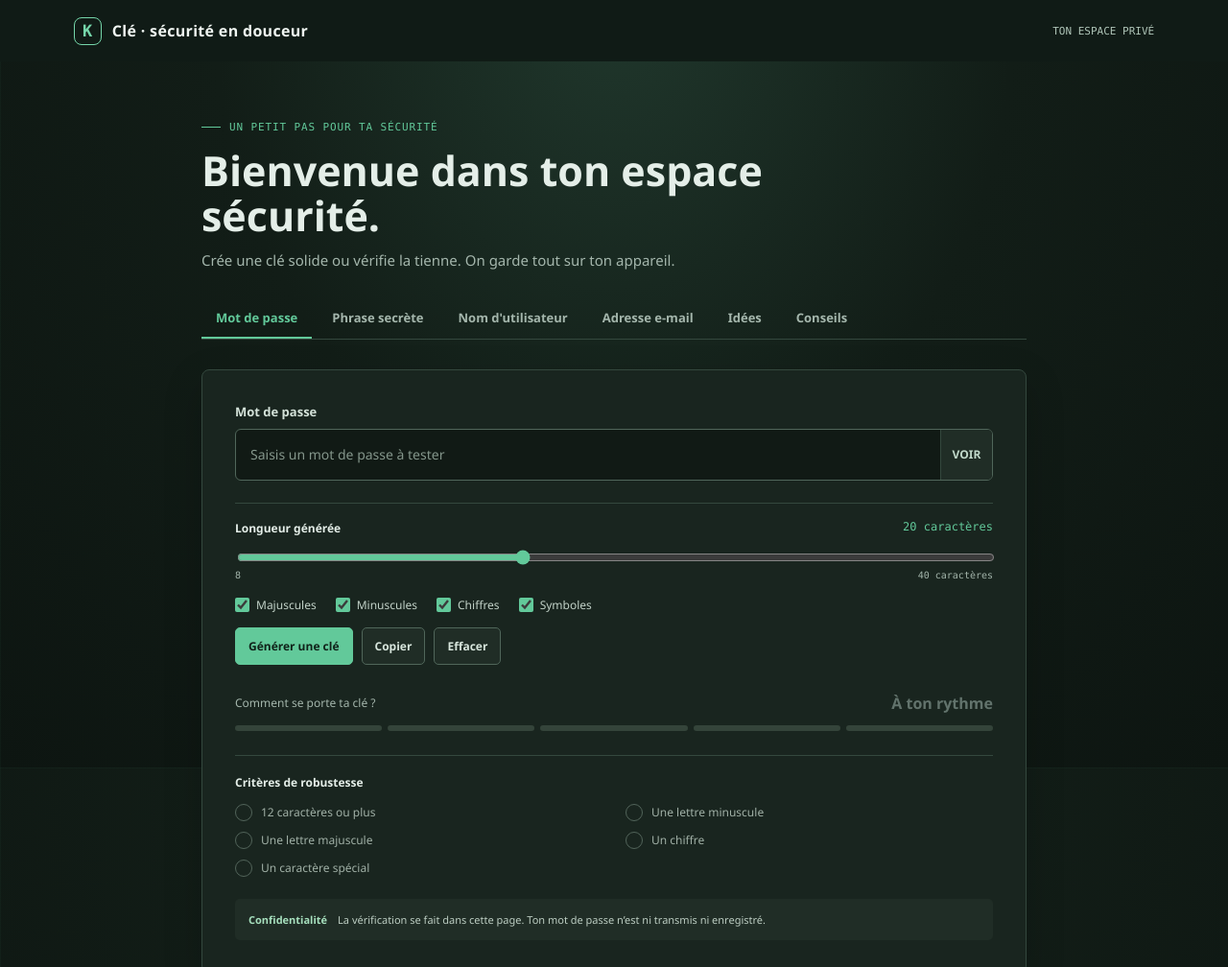
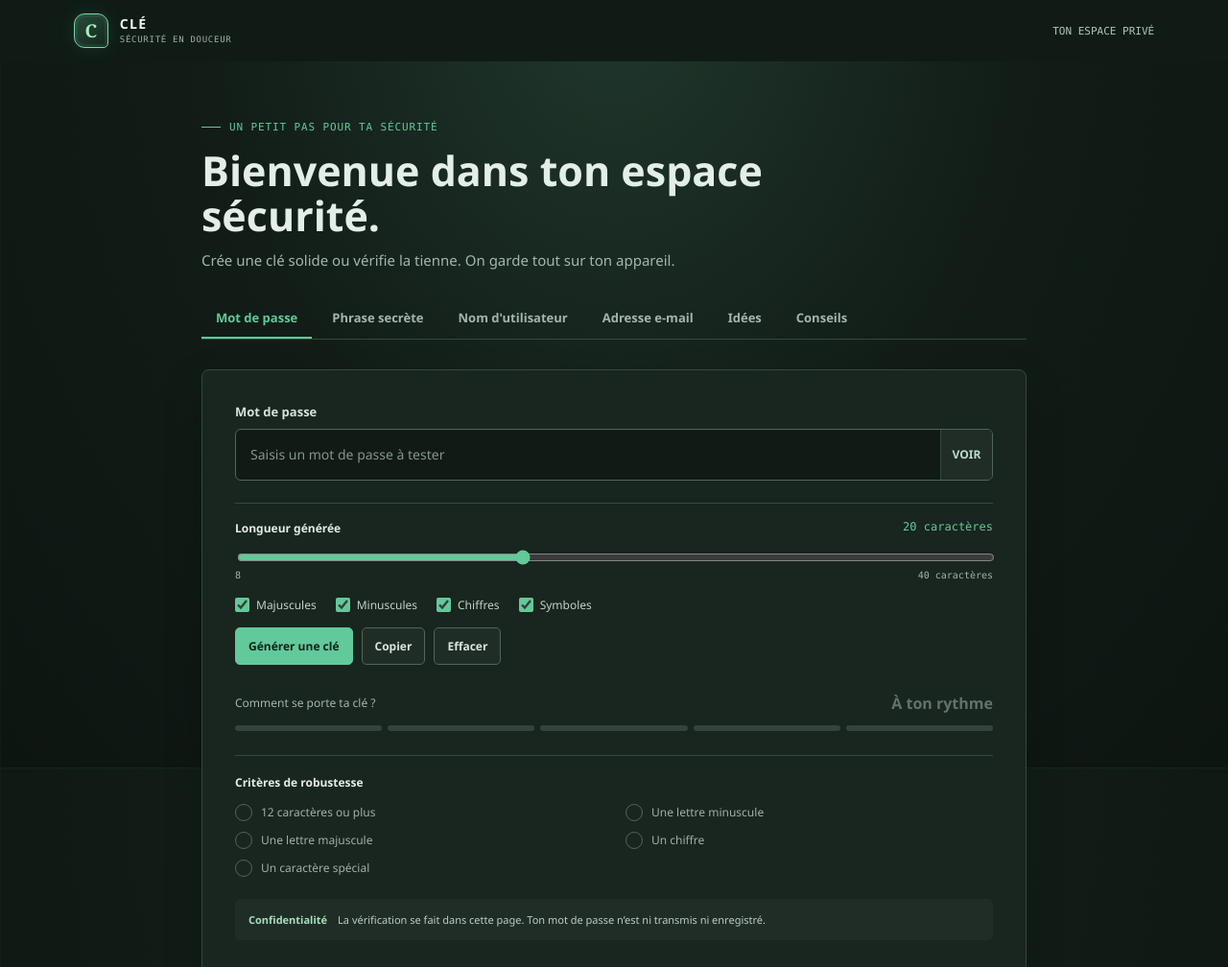
Before and after one commit to mistuyamistuya-hash/cle-securite-mav, a plain HTML site: page index.html in a window 1280 px wide. Shown: the top 1008 px of the page at 96% size. Drawn offline with Linux system fonts and the light colour scheme.

Commit message:
Add files via upload

```diff
--- a/index.html
+++ b/index.html
@@ -43,8 +43,11 @@
       background: #101b16;
       color: #f0f6f2;
     }
-    .brand { display: flex; gap: 11px; align-items: center; font-weight: 700; letter-spacing: .02em; }
-    .brand-mark { display: grid; place-items: center; width: 29px; height: 29px; border: 1px solid #75d6aa; border-radius: 8px; color: #75d6aa; font-family: Consolas, monospace; font-size: 17px; }
+    .brand { display: flex; gap: 12px; align-items: center; }
+    .brand-mark { display: grid; place-items: center; width: 36px; height: 36px; border: 1px solid #75d6aa; border-radius: 11px 11px 5px 11px; background: linear-gradient(145deg, #294c3a, #14251d); box-shadow: inset 0 0 0 3px #62c99a18, 0 0 18px #62c99a20; color: #a5edc2; font: 700 19px Georgia, serif; }
+    .brand-copy { display: grid; gap: 4px; }
+    .brand-title { color: #f0f6f2; font-size: 14px; line-height: 1; letter-spacing: .09em; }
+    .brand-subtitle { color: #9ab4a5; font: 9px Consolas, monospace; letter-spacing: .08em; }
     .top-note { color: #afc5b8; font: 11px Consolas, monospace; }
     main { width: min(860px, calc(100% - 36px)); margin: 0 auto; padding: 62px 0 46px; animation: arrive .45s ease-out both; }
     @keyframes arrive { from { opacity: 0; transform: translateY(8px); } to { opacity: 1; transform: translateY(0); } }
@@ -151,7 +154,10 @@
 </head>
 <body>
   <header class="topbar">
-    <div class="brand"><span class="brand-mark" aria-hidden="true">K</span><span>Clé · sécurité en douceur</span></div>
+    <div class="brand">
+      <span class="brand-mark" aria-hidden="true">C</span>
+      <span class="brand-copy"><strong class="brand-title">CLÉ</strong><span class="brand-subtitle">SÉCURITÉ EN DOUCEUR</span></span>
+    </div>
     <span class="top-note">TON ESPACE PRIVÉ</span>
   </header>
   <main>
```
